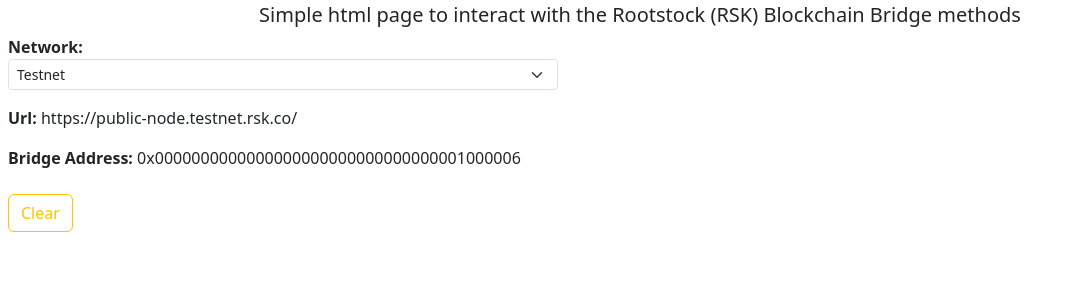
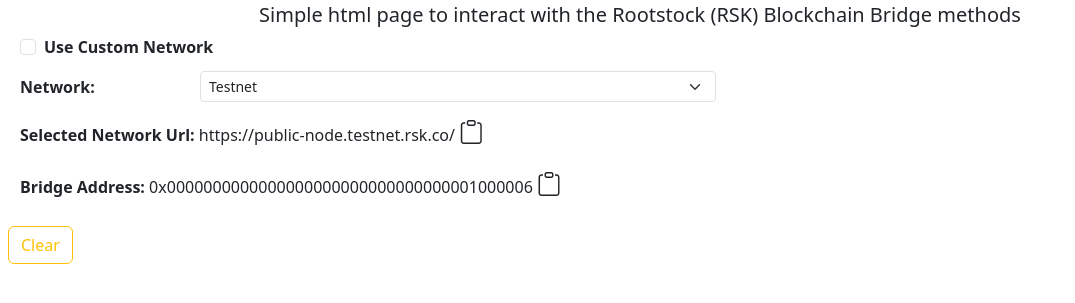
Before and after one commit to rsksmart/precompiled-abis, a website: page tools/RootstockBridge.html in a window 1280 px wide. Shown: the part 53-356 px from the top of the page, without its empty margins (0-1075 px from the left). Drawn offline with nearby package versions, Linux system fonts and the light colour scheme.

Commit message:
Adds custom network. Moved bridge html tool to /tools

```diff
--- a/RootstockBridge.html
+++ b/tools/RootstockBridge.html
@@ -16,8 +16,29 @@
 }
 
 #network-selection-container {
-    width: 550px;
+    width: 720px;
     margin: 8px;
+}
+
+.display {
+    overflow: scroll;
+}
+
+#custom-network-container {
+    display: none;
+}
+
+#fixed-network-container, #custom-network-container {
+    margin-top: 12px;
+    margin-bottom: 12px;
+}
+
+#customNetworkCheckbox {
+    cursor: pointer;
+}
+
+#customNetworkCheckboxLabel {
+    cursor: pointer;
 }
 
 </style>
@@ -27,21 +48,41 @@
     <h1 class='text-center'>Rootstock Bridge</h3>
     <h5 class='text-center'>Simple html page to interact with the Rootstock (RSK) Blockchain Bridge methods</h2>
 
-    <div id='network-selection-container'>
+    <div id='network-selection-container' class="container">
 
-        <p>
-            <b>Network:</b>
-            <select id='selectNetwork' class='form-select form-select-sm' aria-label=''>
-                <option selected value='testnet'>Testnet</option>
-                <option value='mainnet'>Mainet</option>
-            </select>
+        <div class="form-check" id="customNetworkCheckboxContainer">
+            <input class="form-check-input" type="checkbox" value="" id="customNetworkCheckbox" onchange="onUseCustomNetworkCheckboxChange(event)">
+            <label class="form-check-label" for="customNetworkCheckbox" id="customNetworkCheckboxLabel">
+              <b>Use Custom Network</b>
+            </label>
+        </div>
+
+        <div id="fixed-network-container" class="row justify-content-center align-items-center">
+            <div class="col-3">
+                <b>Network:</b>
+            </div>
+            <div class="col-9">
+                <select id='selectNetwork' class='form-select form-select-sm' aria-label=''>
+                    <option selected value='testnet'>Testnet</option>
+                    <option value='mainnet'>Mainnet</option>
+                </select>
+            </div>
+        </div>
+
+        <div id="custom-network-container" class="row justify-content-center align-items-center">
+            <div class="col-4">
+                <b>Custom Network Url:</b>
+            </div>
+            <div class="col-8">
+                <input id='customNetwork' onchange="onCustomNetworkUrlChange(event)" class='form-control form-control-sm' type='text' placeholder='Type/paste a url like http://127.0.0.1:1234 and then hit enter/return'>
+            </div>
+        </div>
+
+        <p id="selectedNetworkUrlContainer">
+            <b>Selected Network Url:</b> <span id='url'></span>
         </p>
-
-        <p>
-            <b>Url:</b> <span id='url'></span>
-        </p>
-        <p>
-            <b>Bridge Address:</b> <span id='bridgeAddressElement'></span>
+        <p id="bridgeAddressContainer">
+            <b>Bridge Address:</b> <span id='bridgeAddressElement'></span> <span id="copyBridgeAddressContainer"></span>
         </p>
 
     </div>
@@ -115,20 +156,20 @@
 
     selectNetworkElement.addEventListener('change', (event) => {
         const network = event.target.value;
-        if(network === 'testnet') {
+        if(network === 'mainnet') {
+            setupForSelectedNetwork(mainnetRskUrl);
+        } else {
             setupForSelectedNetwork(testnetRskUrl);
-        } else {
-            setupForSelectedNetwork(mainnetRskUrl);
         }
     });
 
-    const getCopyIconElement = () => {
+    const getCopyIconElement = (querySelectorOfElementToCopyValueFrom) => {
         const copyIconElement = document.createElement('i');
         copyIconElement.setAttribute('class', 'bi bi-clipboard');
         copyIconElement.setAttribute('style', 'font-size: 1.5rem; cursor: pointer;');
-        copyIconElement.title = 'Copy result to clipboard';
+        copyIconElement.title = 'Copy to clipboard';
         copyIconElement.onclick = (event) => {
-            const displayElement = event.target.parentNode.querySelector('.display');
+            const displayElement = event.target.parentNode.querySelector(querySelectorOfElementToCopyValueFrom);
             const text = displayElement.innerText;
             navigator.clipboard.writeText(text);
         };
@@ -181,7 +222,7 @@
 
         group.appendChild(getDisplayElement());
 
-        group.appendChild(getCopyIconElement());
+        group.appendChild(getCopyIconElement('.display'));
 
         return group;
     };
@@ -283,6 +324,32 @@
         }
     };
 
+    const onUseCustomNetworkCheckboxChange = (event) => {
+        const checked = event.target.checked;
+        if(checked) {
+            document.getElementById('fixed-network-container').style.display = 'none';
+            document.getElementById('custom-network-container').style.display = 'flex';
+            setupForSelectedNetwork(customNetwork.value);
+        } else {
+            document.getElementById('fixed-network-container').style.display = 'flex';
+            document.getElementById('custom-network-container').style.display = 'none';
+            if(selectNetwork.value === 'mainnet') {
+                setupForSelectedNetwork(mainnetRskUrl );
+            } else {
+                setupForSelectedNetwork(testnetRskUrl);
+            }
+        }
+    };
+
+    const onCustomNetworkUrlChange = (event) => {
+        const customNetworkUrl = event.target.value;
+        setupForSelectedNetwork(customNetworkUrl);
+    };
+
+    bridgeAddressContainer.appendChild(getCopyIconElement('#bridgeAddressElement'));
+
+    selectedNetworkUrlContainer.appendChild(getCopyIconElement('#url'));
+
     const setup = async () => {
         bridgeAbi = await getBridgeAbi();
         web3 = new Web3(testnetRskUrl);
```
Also changed, not shown: README.md, tools/RootstockBridge.png (renamed from RootstockBridge.png).
